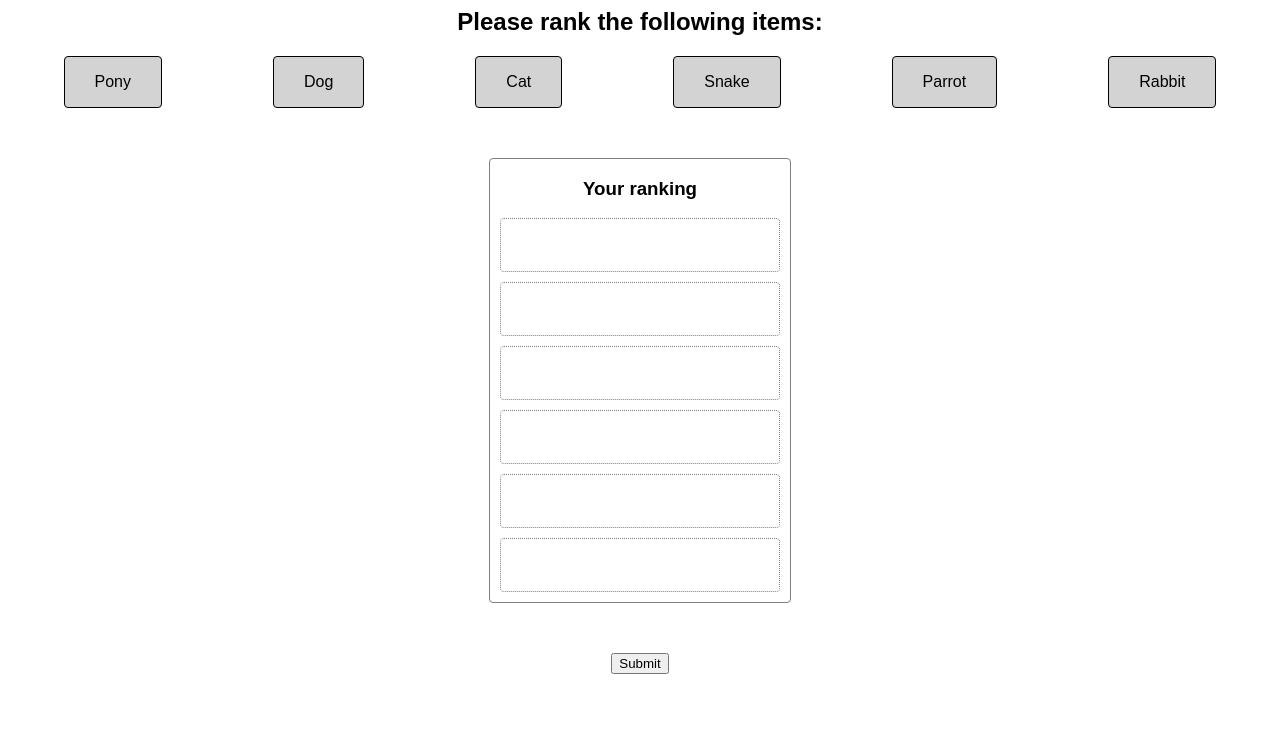
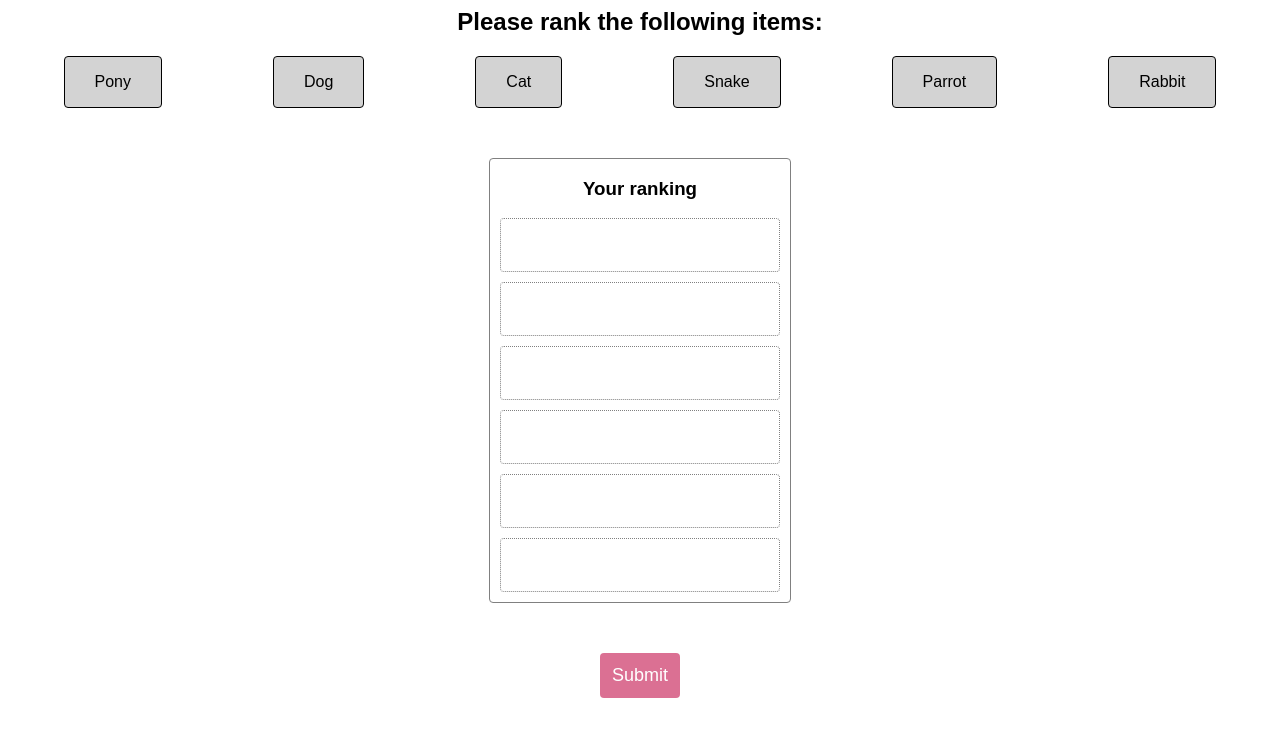
Before and after one commit to mleray/drag-and-drop, a React app: page / in a window 1280 px wide. Shown: the top 736 px of the page. Built offline with nearby package versions, Linux system fonts and the light colour scheme; the HTML template or start-up script is replaced by a standard one.

Commit message:
Updated SubmitButton styles

```diff
--- a/src/components/SubmitButton.js
+++ b/src/components/SubmitButton.js
@@ -3,7 +3,19 @@ import { object, func } from 'prop-types';
 import injectSheet from 'react-jss';
 
 const styles = {
-	submitButton: {}
+	submitButton: {
+		padding: 10,
+		fontSize: 18,
+		borderRadius: 4,
+		backgroundColor: 'palevioletred',
+		cursor: 'pointer',
+		color: 'white',
+		borderColor: 'transparent',
+		outline: 'none',
+		'&:hover': {
+			backgroundColor: 'pink'
+		}
+	}
 };
 
 const SubmitButton = ({ classes, handler }) => (
```
